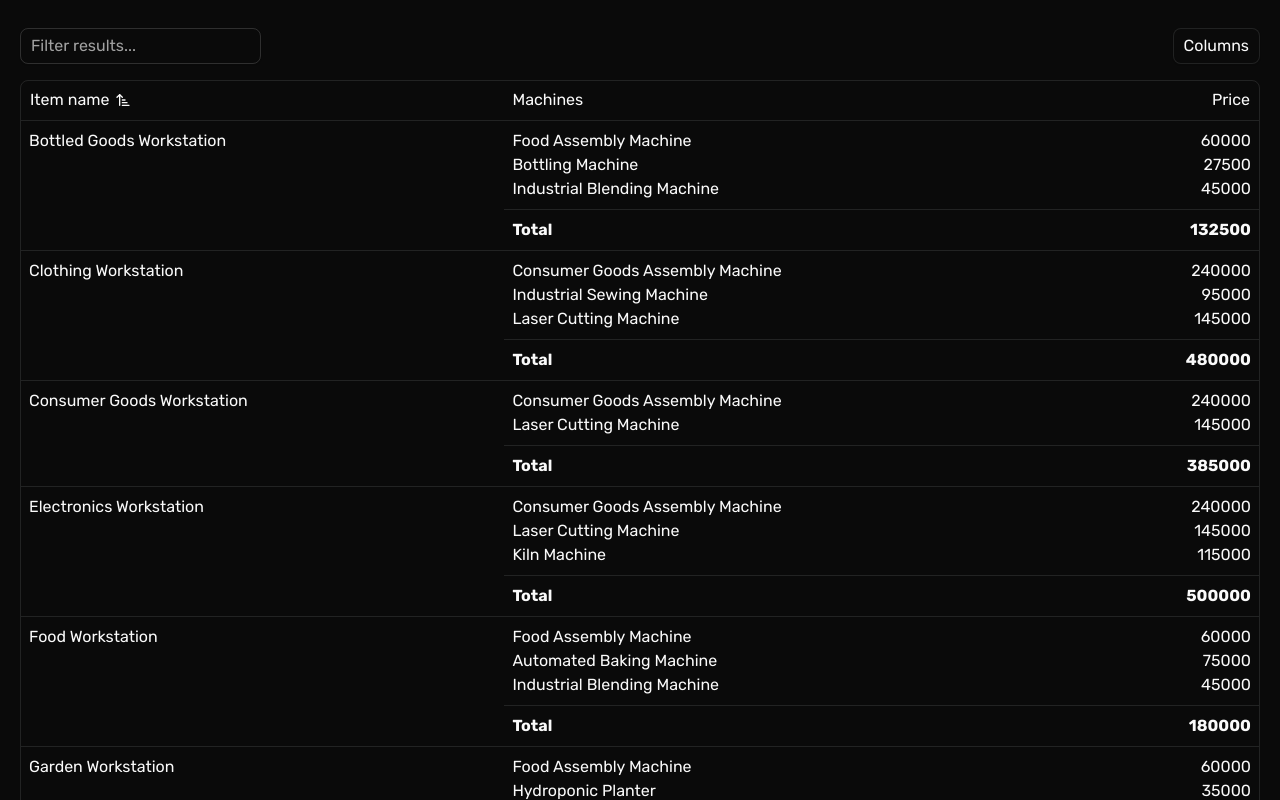
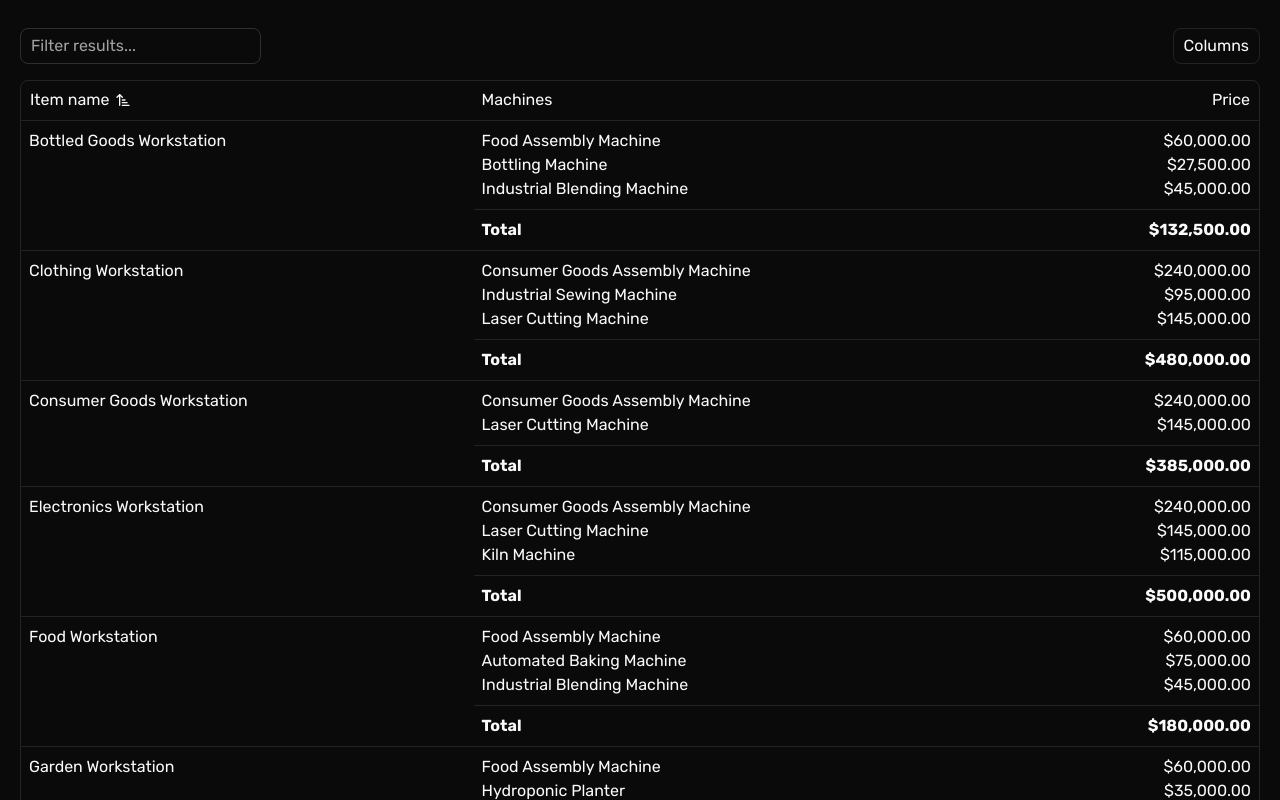
Before and after one commit to Dudeldups/big-ambitions-tools, a Next.js app: page /en/database/machines in a window 1280 px wide. Shown: the part 760-1560 px from the top of the page. Built offline with nearby package versions, Linux system fonts and the light colour scheme.

Commit message:
refactor formatted numbers

```diff
--- a/app/[locale]/database/machines/page.tsx
+++ b/app/[locale]/database/machines/page.tsx
@@ -6,6 +6,7 @@ import { machines, workstations } from "@/lib/game/machines";
 import { workstationsColumns } from "./workstations-table-columns";
 import React from "react";
 import { TableCell, TableRow } from "@/components/ui/table";
+import { formatToUSD } from "@/lib/utils/formatToUSD";
 
 export default function MachinesPage() {
   const machinesData = Object.entries(machines).map(([itemName, machine]) => ({
@@ -54,7 +55,7 @@ export default function MachinesPage() {
                 <TableCell className="text-right">
                   <ul>
                     {prices.map((p, i) => (
-                      <li key={i}>{p}</li>
+                      <li key={i}>{formatToUSD(p)}</li>
                     ))}
                   </ul>
                 </TableCell>
@@ -65,7 +66,7 @@ export default function MachinesPage() {
                   {t("general.summedUpAmount")}
                 </TableCell>
                 <TableCell className="text-right font-semibold">
-                  {total}
+                  {formatToUSD(total)}
                 </TableCell>
               </TableRow>
             </React.Fragment>
```
